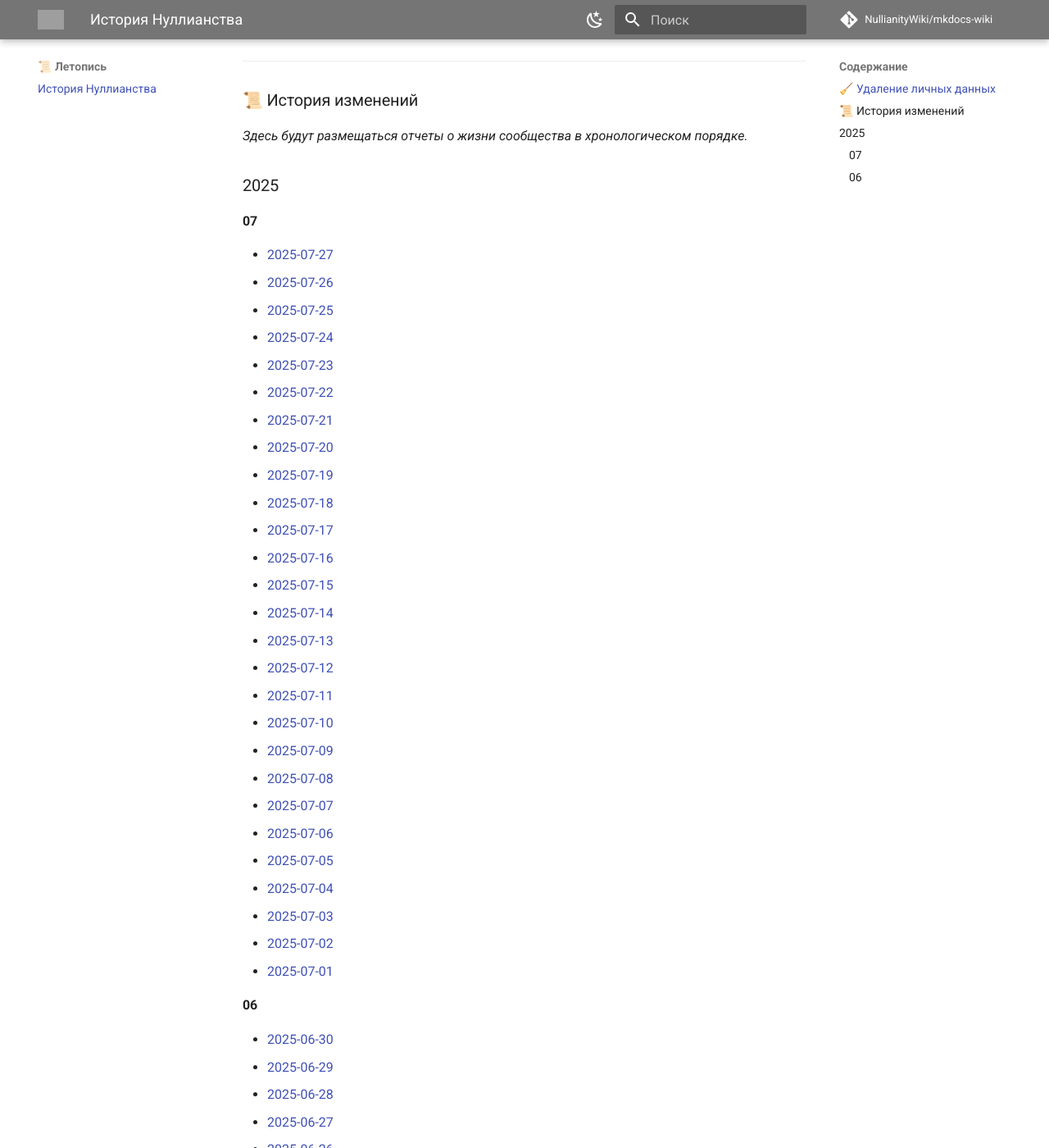
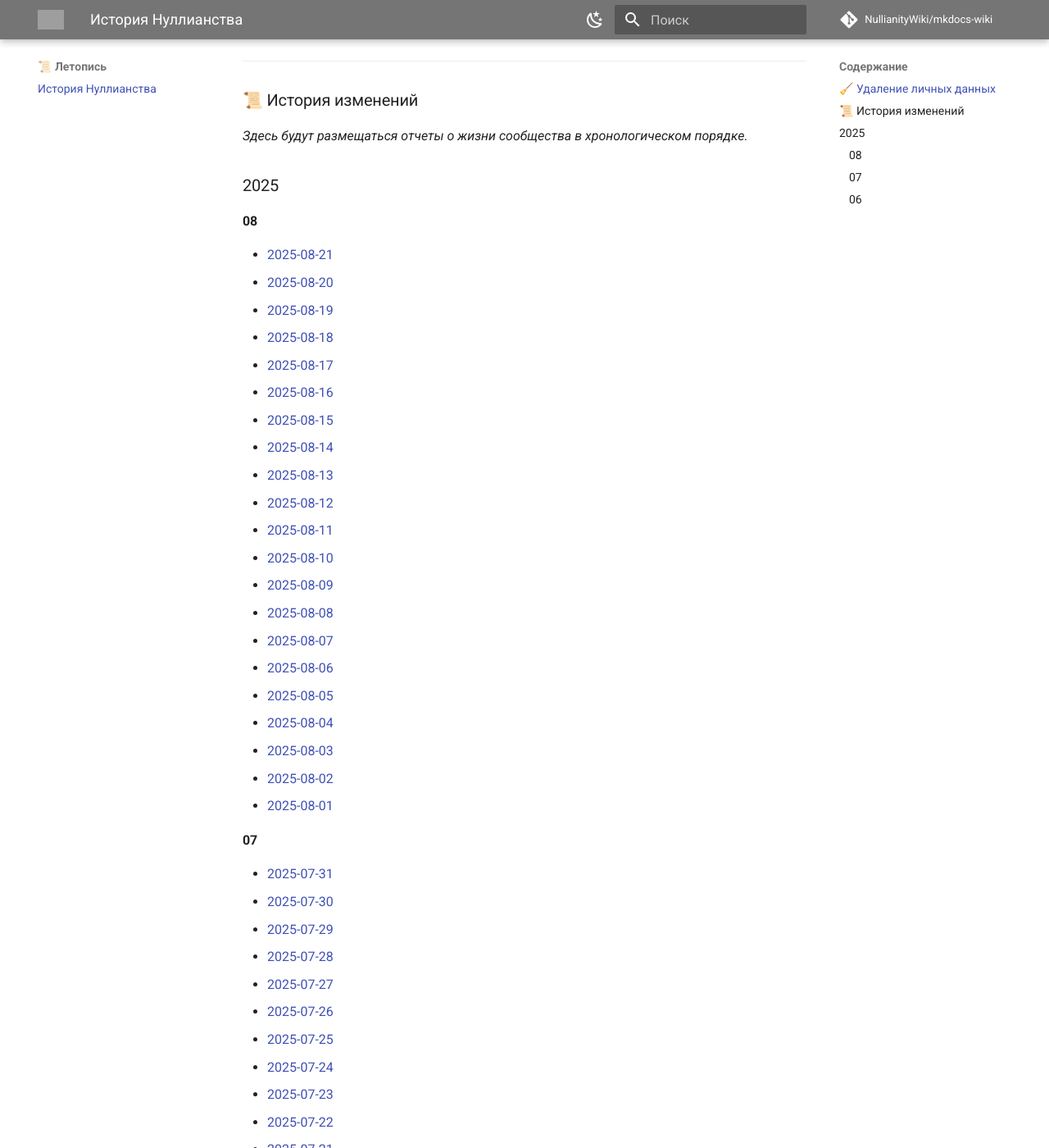
Before and after one commit to NullianityWiki/mkdocs-wiki, an MkDocs documentation site: the page built from docs/lore/history.md, in a window 1280 px wide and 1400 px high, scrolled down 586 px. Shown: the whole window at 82% size. Built offline with MkDocs 1.6.1 and Material for MkDocs 9.7.7, drawn with Linux system fonts in a browser that asks for light colours; comment, search, counter and statistics services are not loaded; grey boxes are pictures that could not be loaded.

Commit message:
manual reports

```diff
--- a/docs/lore/history.md
+++ b/docs/lore/history.md
@@ -19,8 +19,36 @@
 *Здесь будут размещаться отчеты о жизни сообщества в хронологическом порядке.*
 ### 2025
 
+#### 08
+
+- [2025-08-21](reports/2025-08-21.md)
+- [2025-08-20](reports/2025-08-20.md)
+- [2025-08-19](reports/2025-08-19.md)
+- [2025-08-18](reports/2025-08-18.md)
+- [2025-08-17](reports/2025-08-17.md)
+- [2025-08-16](reports/2025-08-16.md)
+- [2025-08-15](reports/2025-08-15.md)
+- [2025-08-14](reports/2025-08-14.md)
+- [2025-08-13](reports/2025-08-13.md)
+- [2025-08-12](reports/2025-08-12.md)
+- [2025-08-11](reports/2025-08-11.md)
+- [2025-08-10](reports/2025-08-10.md)
+- [2025-08-09](reports/2025-08-09.md)
+- [2025-08-08](reports/2025-08-08.md)
+- [2025-08-07](reports/2025-08-07.md)
+- [2025-08-06](reports/2025-08-06.md)
+- [2025-08-05](reports/2025-08-05.md)
+- [2025-08-04](reports/2025-08-04.md)
+- [2025-08-03](reports/2025-08-03.md)
+- [2025-08-02](reports/2025-08-02.md)
+- [2025-08-01](reports/2025-08-01.md)
+
 #### 07
 
+- [2025-07-31](reports/2025-07-31.md)
+- [2025-07-30](reports/2025-07-30.md)
+- [2025-07-29](reports/2025-07-29.md)
+- [2025-07-28](reports/2025-07-28.md)
 - [2025-07-27](reports/2025-07-27.md)
 - [2025-07-26](reports/2025-07-26.md)
 - [2025-07-25](reports/2025-07-25.md)
```
